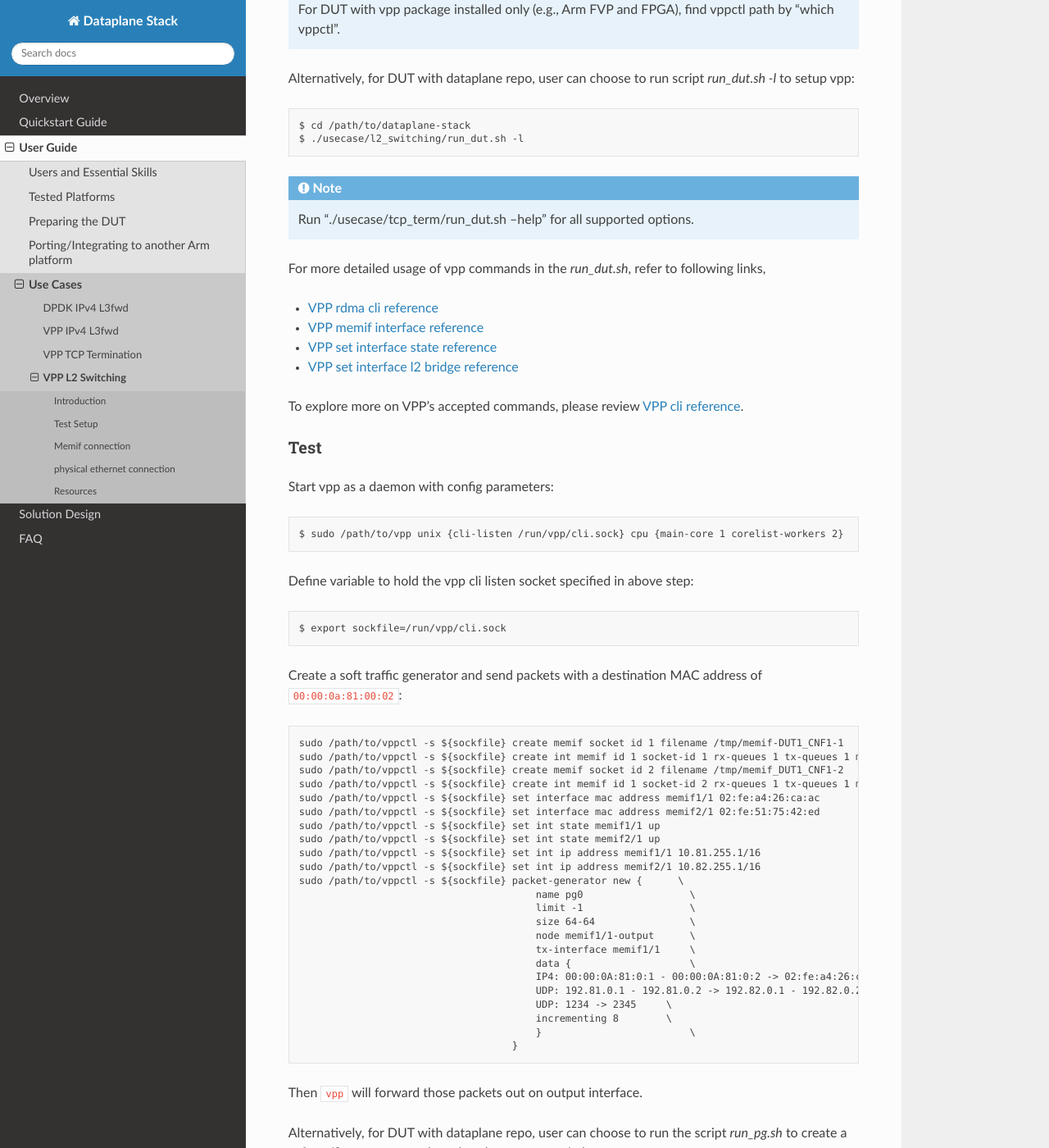
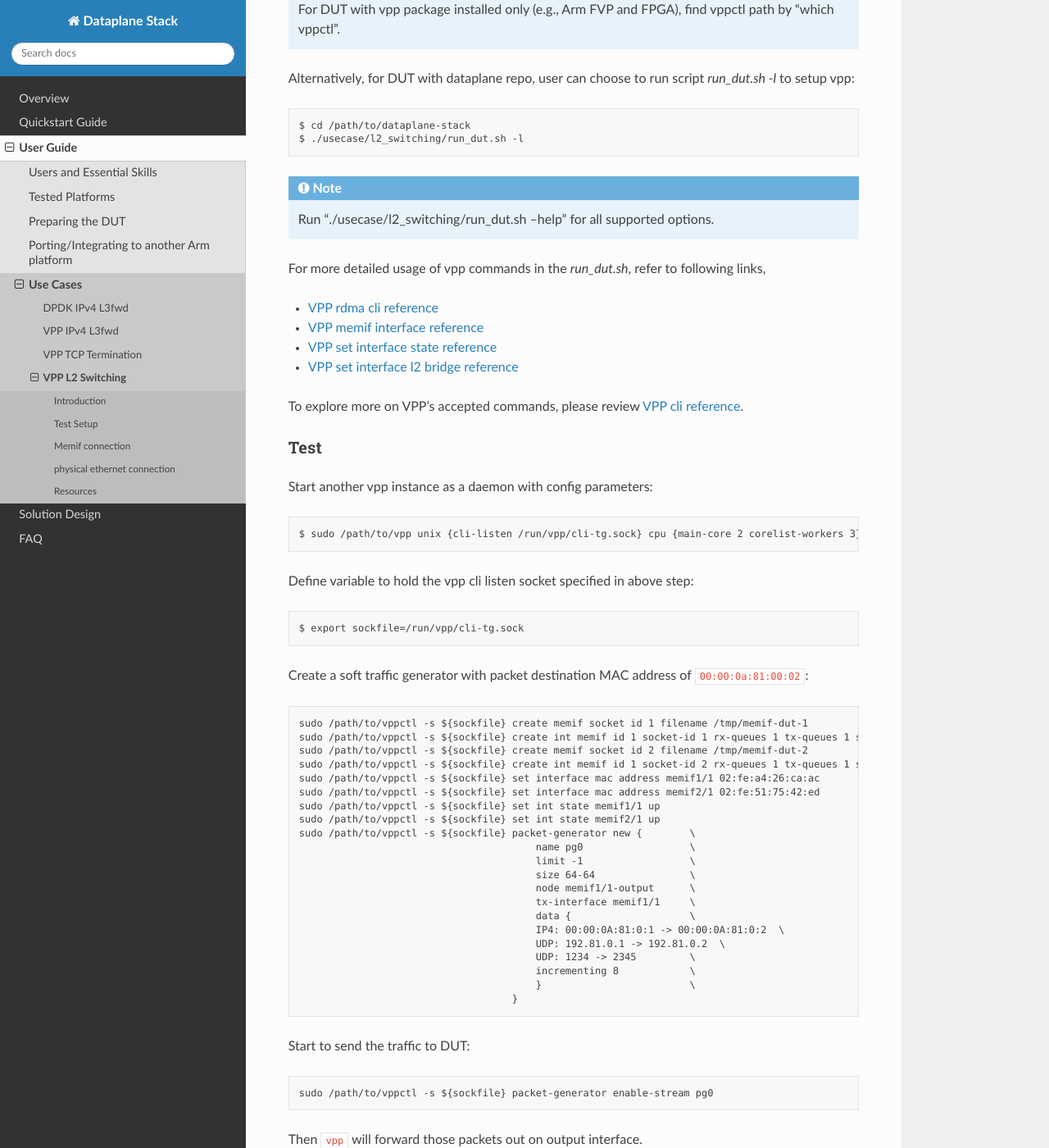
Before and after one commit to Yefeng-Lin/dataplane-stack_doc, a Sphinx documentation site: the page built from doc/user_guide/l2_switching_vpp.rst, in a window 1280 px wide and 1400 px high, scrolled down 1697 px. Shown: the whole window at 82% size. Built offline with Sphinx 7.4.7 and the Read the Docs theme 2.0.0, drawn with Linux system fonts in a browser that asks for light colours; some of the changed text lies outside the part shown.

Commit message:
Update l2 switching doc

```diff
--- a/doc/user_guide/l2_switching_vpp.rst
+++ b/doc/user_guide/l2_switching_vpp.rst
@@ -45,7 +45,7 @@ Setup
 
 Start vpp as a daemon with config parameters::
 
-        $ sudo /path/to/vpp unix {cli-listen /run/vpp/cli.sock} cpu {main-core 1 corelist-workers 2}
+        $ sudo /path/to/vpp unix {cli-listen /run/vpp/cli-dut.sock} cpu {main-core 0 corelist-workers 1}
 
 .. note::
         For DUT with dataplane stack repo, vpp binary path is components/vpp/build-root/install-vpp-native/vpp/bin/vpp.
@@ -54,14 +54,14 @@ Start vpp as a daemon with config parameters::
 
 Define variable to hold the vpp cli listen socket specified in above step::
 
-        $ export sockfile=/run/vpp/cli.sock
+        $ export sockfile=/run/vpp/cli-dut.sock
 
 For memif connections to soft traffic generator located on same host, add following
 VPP commands to create memif interfaces and associate interfaces with a bridge domain::
 
         sudo /path/to/vppctl -s ${sockfile} create memif socket id 1 filename /tmp/memif-dut-1
         sudo /path/to/vppctl -s ${sockfile} create int memif id 1 socket-id 1 rx-queues 1 tx-queues 1 master
-        sudo /path/to/vppctl -s ${sockfile} create memif socket id 2 filename /tmp/memif_dut-2
+        sudo /path/to/vppctl -s ${sockfile} create memif socket id 2 filename /tmp/memif-dut-2
         sudo /path/to/vppctl -s ${sockfile} create int memif id 1 socket-id 2 rx-queues 1 tx-queues 1 master
         sudo /path/to/vppctl -s ${sockfile} set interface mac address memif1/1 02:fe:a4:26:ca:f2
         sudo /path/to/vppctl -s ${sockfile} set interface mac address memif2/1 02:fe:51:75:42:42
@@ -83,7 +83,7 @@ Alternatively, for DUT with dataplane repo, user can choose to run script `run_d
 
 .. note::
 
-        Run "./usecase/tcp_term/run_dut.sh --help" for all supported options.
+        Run "./usecase/l2_switching/run_dut.sh --help" for all supported options.
 
 For more detailed usage of vpp commands in the `run_dut.sh`, refer to following links,
 
@@ -97,40 +97,43 @@ To explore more on VPP's accepted commands, please review `VPP cli reference`_.
 Test
 ~~~~
 
-Start vpp as a daemon with config parameters::
+Start another vpp instance as a daemon with config parameters::
 
-        $ sudo /path/to/vpp unix {cli-listen /run/vpp/cli.sock} cpu {main-core 1 corelist-workers 2}
+        $ sudo /path/to/vpp unix {cli-listen /run/vpp/cli-tg.sock} cpu {main-core 2 corelist-workers 3}
 
 Define variable to hold the vpp cli listen socket specified in above step::
 
-        $ export sockfile=/run/vpp/cli.sock
+        $ export sockfile=/run/vpp/cli-tg.sock
 
-Create a soft traffic generator and send packets with a destination MAC address
+Create a soft traffic generator with packet destination MAC address
 of ``00:00:0a:81:00:02``::
 
-        sudo /path/to/vppctl -s ${sockfile} create memif socket id 1 filename /tmp/memif-DUT1_CNF1-1
-        sudo /path/to/vppctl -s ${sockfile} create int memif id 1 socket-id 1 rx-queues 1 tx-queues 1 master
-        sudo /path/to/vppctl -s ${sockfile} create memif socket id 2 filename /tmp/memif_DUT1_CNF1-2
-        sudo /path/to/vppctl -s ${sockfile} create int memif id 1 socket-id 2 rx-queues 1 tx-queues 1 master
+        sudo /path/to/vppctl -s ${sockfile} create memif socket id 1 filename /tmp/memif-dut-1
+        sudo /path/to/vppctl -s ${sockfile} create int memif id 1 socket-id 1 rx-queues 1 tx-queues 1 slave
+        sudo /path/to/vppctl -s ${sockfile} create memif socket id 2 filename /tmp/memif-dut-2
+        sudo /path/to/vppctl -s ${sockfile} create int memif id 1 socket-id 2 rx-queues 1 tx-queues 1 slave
         sudo /path/to/vppctl -s ${sockfile} set interface mac address memif1/1 02:fe:a4:26:ca:ac
         sudo /path/to/vppctl -s ${sockfile} set interface mac address memif2/1 02:fe:51:75:42:ed
         sudo /path/to/vppctl -s ${sockfile} set int state memif1/1 up
         sudo /path/to/vppctl -s ${sockfile} set int state memif2/1 up
-        sudo /path/to/vppctl -s ${sockfile} set int ip address memif1/1 10.81.255.1/16
-        sudo /path/to/vppctl -s ${sockfile} set int ip address memif2/1 10.82.255.1/16
-        sudo /path/to/vppctl -s ${sockfile} packet-generator new {      \
+        sudo /path/to/vppctl -s ${sockfile} packet-generator new {        \
                                                 name pg0                  \
                                                 limit -1                  \
                                                 size 64-64                \
                                                 node memif1/1-output      \
                                                 tx-interface memif1/1     \
                                                 data {                    \
-                                                IP4: 00:00:0A:81:0:1 - 00:00:0A:81:0:2 -> 02:fe:a4:26:ca:f2   \
-                                                UDP: 192.81.0.1 - 192.81.0.2 -> 192.82.0.1 - 192.82.0.2       \
-                                                UDP: 1234 -> 2345     \
-                                                incrementing 8        \
+                                                IP4: 00:00:0A:81:0:1 -> 00:00:0A:81:0:2  \
+                                                UDP: 192.81.0.1 -> 192.81.0.2  \
+                                                UDP: 1234 -> 2345         \
+                                                incrementing 8            \
                                                 }                         \
                                             }
+
+
+Start to send the traffic to DUT::
+
+        sudo /path/to/vppctl -s ${sockfile} packet-generator enable-stream pg0
 
 Then ``vpp`` will forward those packets out on output interface.
 
```
